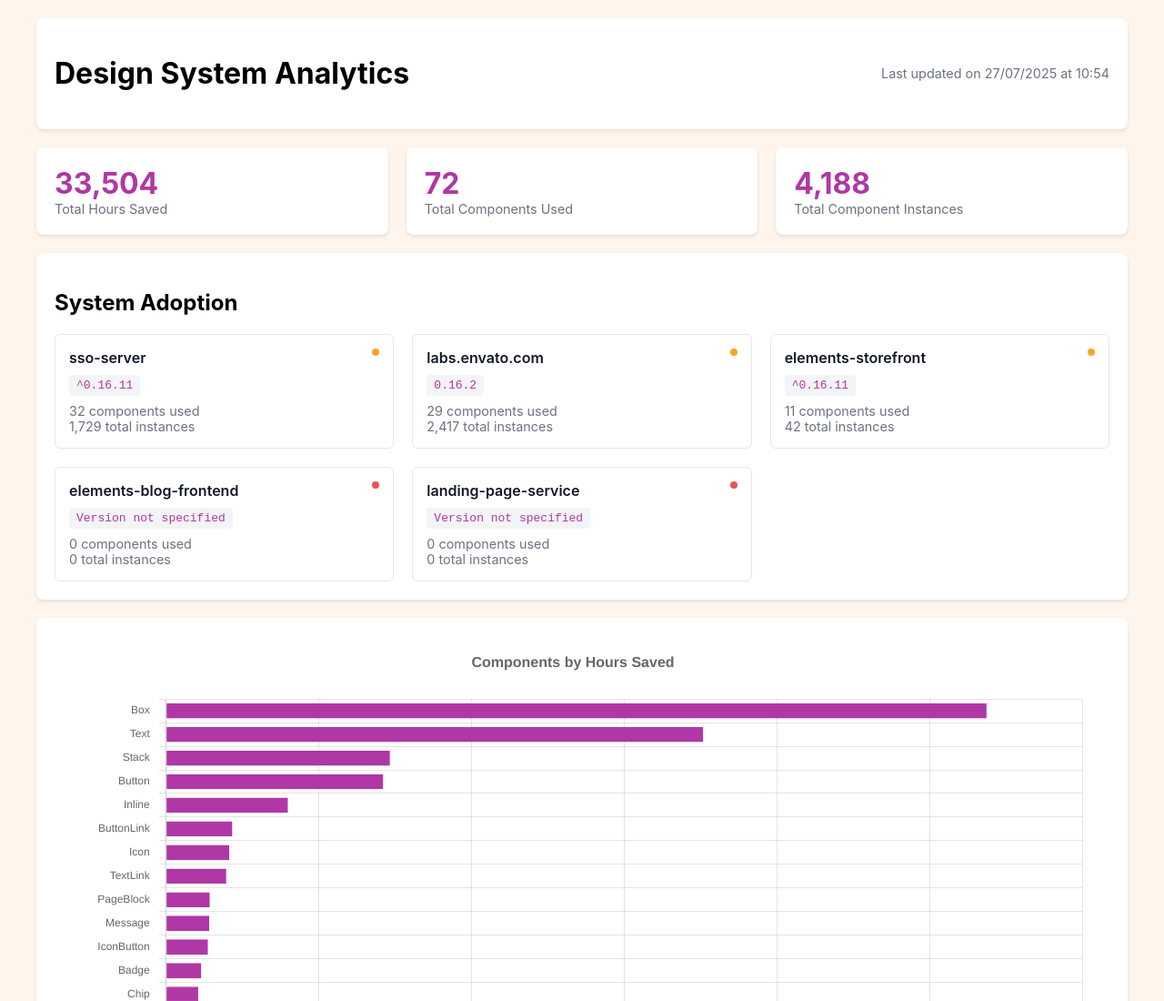
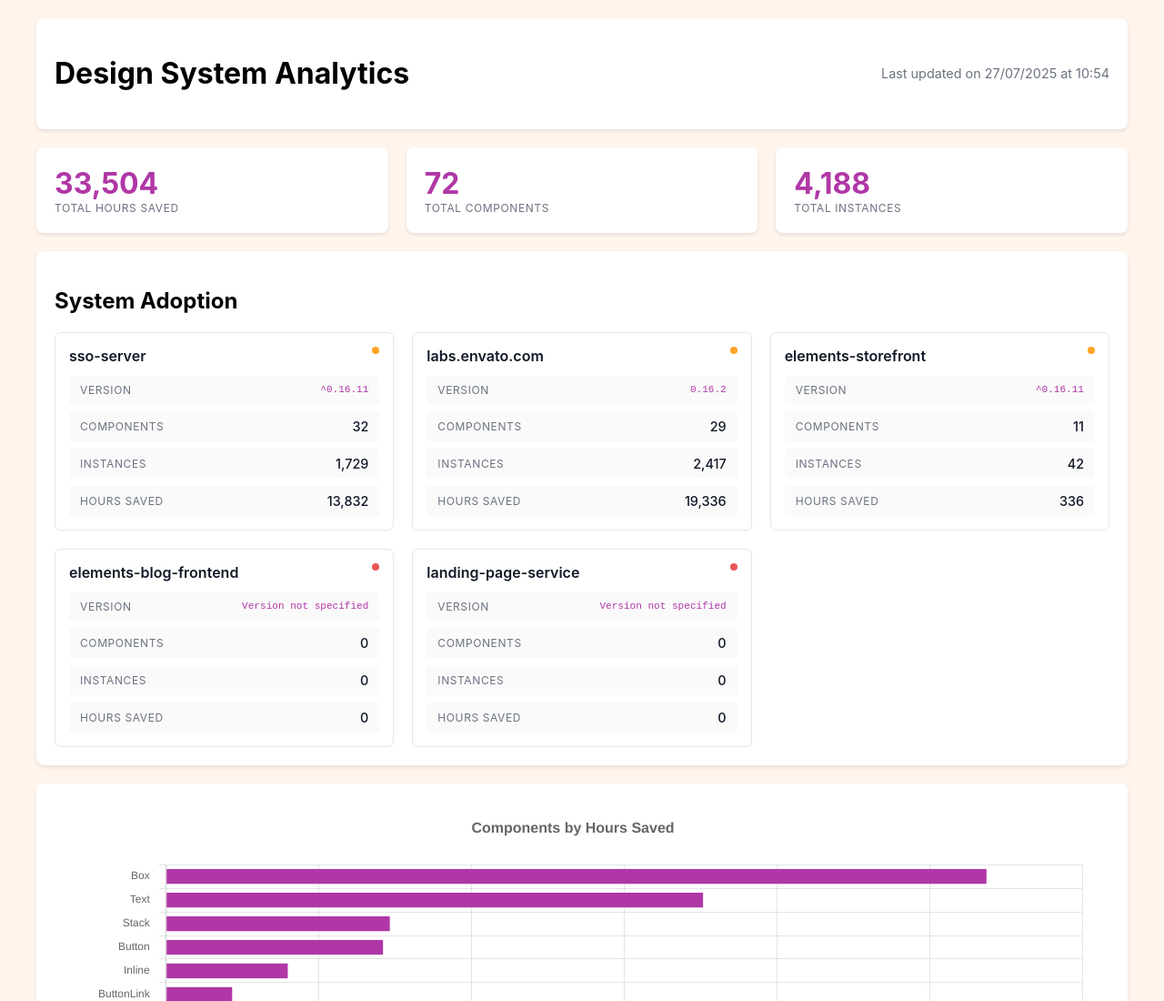
Before and after one commit to SeanFeehan3057/Design-System-Analytics, a plain HTML site: page index.html in a window 1280 px wide. Shown: the top 1100 px of the page at 91% size. Drawn offline with nearby package versions, Linux system fonts and the light colour scheme.

Commit message:
Update dashboard labels and layout

```diff
--- a/index.html
+++ b/index.html
@@ -49,7 +49,9 @@
         }
         .stat-label {
             color: #6b7280;
-            font-size: 0.9em;
+            font-size: 0.75em;
+            text-transform: uppercase;
+            letter-spacing: 0.05em;
         }
         .chart-container {
             background-color: white;
@@ -83,18 +85,36 @@
             margin-bottom: 8px;
             padding-right: 24px;
         }
-        .repo-version {
+        .repo-metrics {
+            margin-top: 12px;
+            display: flex;
+            flex-direction: column;
+            gap: 8px;
+        }
+        .metric {
+            background-color: #FAFAFA;
+            padding: 8px 12px;
+            border-radius: 4px;
+            display: flex;
+            justify-content: space-between;
+            align-items: center;
+        }
+        .metric-label {
+            font-size: 0.75em;
+            color: #6b7280;
+            text-transform: uppercase;
+            letter-spacing: 0.05em;
+        }
+        .metric-value {
+            font-size: 0.9em;
+            color: #111827;
+            font-weight: 500;
+            text-align: right;
+        }
+        .metric-value.version {
             color: #B037A6;
             font-family: monospace;
-            background-color: #f3f4f6;
-            padding: 4px 8px;
-            border-radius: 4px;
-            display: inline-block;
-        }
-        .repo-status {
-            font-size: 0.9em;
-            color: #6b7280;
-            margin-top: 8px;
+            font-size: 0.85em;
         }
         .status-dot {
             position: absolute;
@@ -125,15 +145,15 @@
         <div class="stats-container">
             <div class="stat-card">
                 <div class="stat-value" id="totalHours">-</div>
-                <div class="stat-label">Total Hours Saved</div>
+                <div class="stat-label">TOTAL HOURS SAVED</div>
             </div>
             <div class="stat-card">
                 <div class="stat-value" id="totalComponents">-</div>
-                <div class="stat-label">Total Components Used</div>
+                <div class="stat-label">TOTAL COMPONENTS</div>
             </div>
             <div class="stat-card">
                 <div class="stat-value" id="totalInstances">-</div>
-                <div class="stat-label">Total Component Instances</div>
+                <div class="stat-label">TOTAL INSTANCES</div>
             </div>
         </div>
 
@@ -292,10 +312,23 @@
                     repoCard.innerHTML = `
                         <div class="status-dot ${statusClass}"></div>
                         <div class="repo-name">${repoName}</div>
-                        <div class="repo-version">${version}</div>
-                        <div class="repo-status">
-                            ${activeComponents} components used<br>
-                            ${formatNumber(totalInstances)} total instances
+                        <div class="repo-metrics">
+                            <div class="metric">
+                                <div class="metric-label">Version</div>
+                                <div class="metric-value version">${version}</div>
+                            </div>
+                            <div class="metric">
+                                <div class="metric-label">Components</div>
+                                <div class="metric-value">${activeComponents}</div>
+                            </div>
+                            <div class="metric">
+                                <div class="metric-label">Instances</div>
+                                <div class="metric-value">${formatNumber(totalInstances)}</div>
+                            </div>
+                            <div class="metric">
+                                <div class="metric-label">Hours Saved</div>
+                                <div class="metric-value">${formatNumber(repo.hoursSaved)}</div>
+                            </div>
                         </div>
                     `;
 
```
